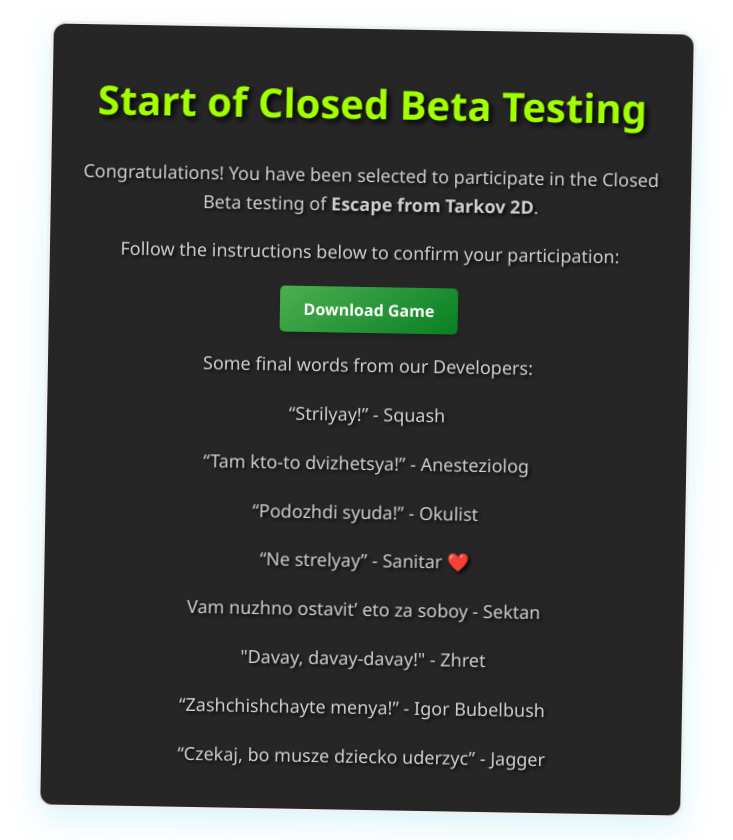
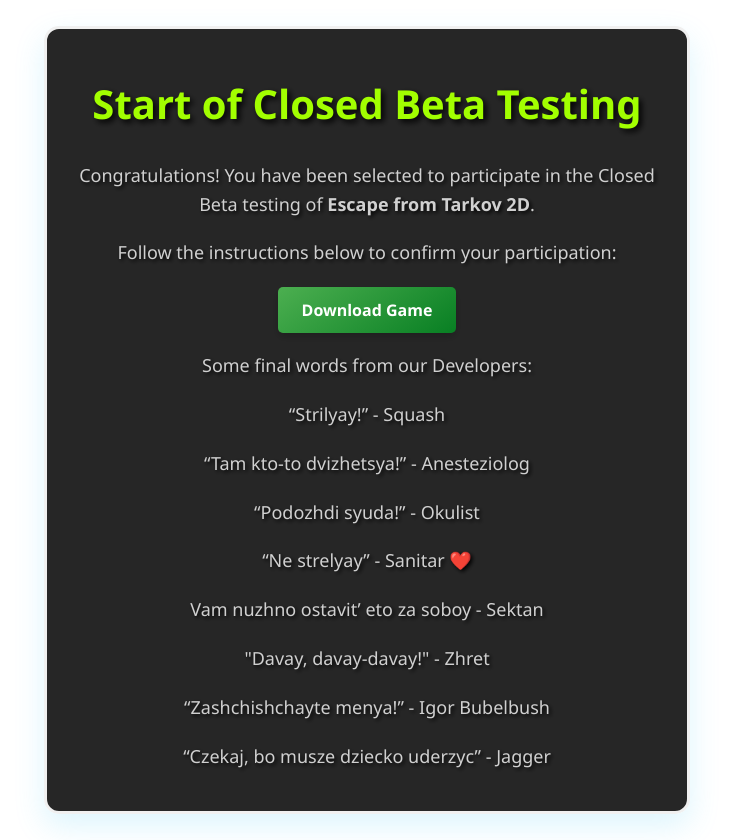
Before and after one commit to CloodDev/Tarkov2dWeb, a plain HTML site: page index.html in a window 1280 px wide. In both pictures the pointer is over the element 640 px from the left and 419 px from the top of the page. Shown: the whole page, without its empty margins (273-1006 px from the left). Drawn offline with Linux system fonts and the light colour scheme.

Commit message:
asdpubnahjsgh

```diff
--- a/index.html
+++ b/index.html
@@ -1,5 +1,6 @@
 <!DOCTYPE html>
 <html lang="en">
+
 <head>
     <link rel="icon" type="image/png" href="boykissser.png">
     <meta charset="UTF-8">
@@ -30,11 +31,14 @@
             backdrop-filter: blur(10px);
             box-shadow: 0 10px 25px rgba(0, 255, 85, 0.3);
             transition: all 0.3s ease-in-out;
+            transform: scale(1.00) rotate(1deg);
         }
 
         .frame:hover {
-            transform: scale(1.00) rotate(1deg); /* Slightly scale and rotate the frame */
-            box-shadow: 0 12px 30px rgba(60, 199, 241, 0.178); /* Enhance the shadow for more depth */
+            transform: scale(1.00) rotate(0deg);
+            /* Slightly scale and rotate the frame */
+            box-shadow: 0 12px 30px rgba(60, 199, 241, 0.178);
+            /* Enhance the shadow for more depth */
         }
 
         h1 {
@@ -66,7 +70,8 @@
             box-shadow: 0 4px 8px rgba(0, 0, 0, 0.2);
         }
 
-        .download-button:hover, .download-button:focus {
+        .download-button:hover,
+        .download-button:focus {
             background: linear-gradient(145deg, #087f23, #4caf50);
             transform: translateY(-1px);
             box-shadow: 0 6px 12px rgba(0, 0, 0, 0.3);
@@ -88,10 +93,12 @@
         }
     </style>
 </head>
+
 <body>
     <div class="frame">
         <h1>Start of Closed Beta Testing</h1>
-        <p>Congratulations! You have been selected to participate in the Closed Beta testing of <strong>Escape from Tarkov 2D</strong>.</p>
+        <p>Congratulations! You have been selected to participate in the Closed Beta testing of <strong>Escape from
+                Tarkov 2D</strong>.</p>
         <p>Follow the instructions below to confirm your participation:</p>
         <a href="https://github.com/HAJTIDev/TARKOV-2D-v.0.1" class="download-button">Download Game</a>
         <p>Some final words from our Developers:</p>
@@ -105,4 +112,5 @@
         <p>“Czekaj, bo musze dziecko uderzyc” - Jagger</p>
     </div>
 </body>
+
 </html>
```
